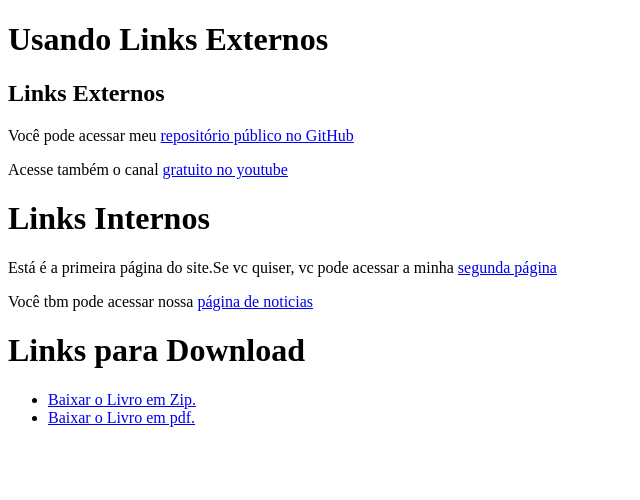
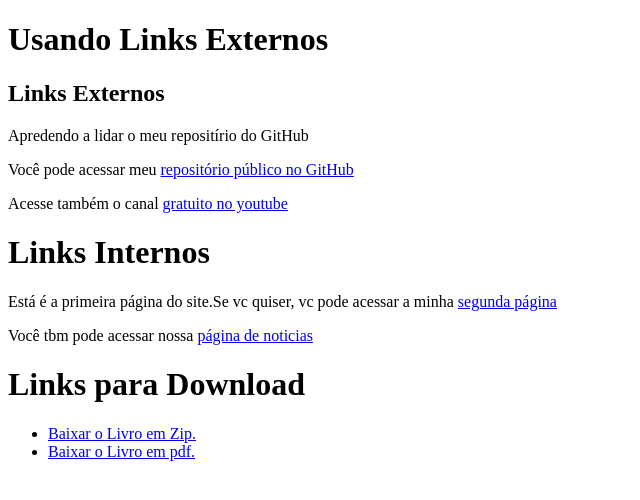
Before and after one commit to manoelrobertok/html-css, a plain HTML site: page Exercicios/Ex010 - Link's/index.html in a window 1280 px wide. Shown: the whole page, without its empty margins (0-640 px from the left). Drawn offline with Linux system fonts and the light colour scheme.

Commit message:
atualização ex10

```diff
--- a/Exercicios/Ex010 - Link's/index.html
+++ b/Exercicios/Ex010 - Link's/index.html
@@ -10,6 +10,8 @@
 <body>
     <h1>Usando Links Externos</h1>
     <h2>Links Externos</h2>
+
+    <p>Apredendo a lidar o meu repositírio do GitHub</p>
 
     <p>Você pode acessar meu <a href="https://gustavoguanabara.github.io/" target="_blanc" rel="external"> repositório público no GitHub</a></p>
 <!--Através da Tag "a", inserimos o link desejado.Com "Target= _blanc" solicitamos que o link seja aberto em uma nova janela."externa" Aberto em uma nova janela externa , e não na própria que estamos-->
```
